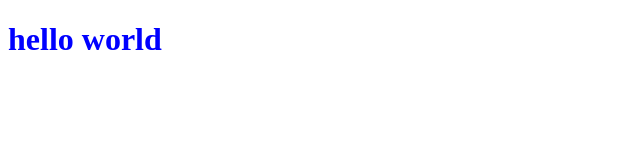
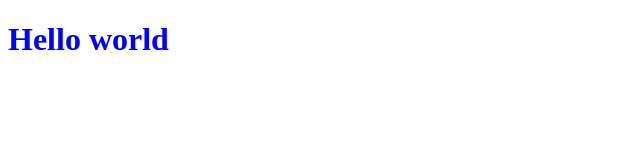
Before and after one commit to marykravetss/lesson1, a plain HTML site: page index.html in a window 1280 px wide. Shown: the whole page, without its empty margins (0-640 px from the left). Drawn offline with Linux system fonts and the light colour scheme.

Commit message:
Header update

```diff
--- a/index.html
+++ b/index.html
@@ -6,7 +6,7 @@
     <link href="style.css" rel="stylesheet" type="text/css">
 </head>
 <body>
-<h1>hello world</h1>
+<h1>Hello world</h1>
 
 </body>
 </html>
```
